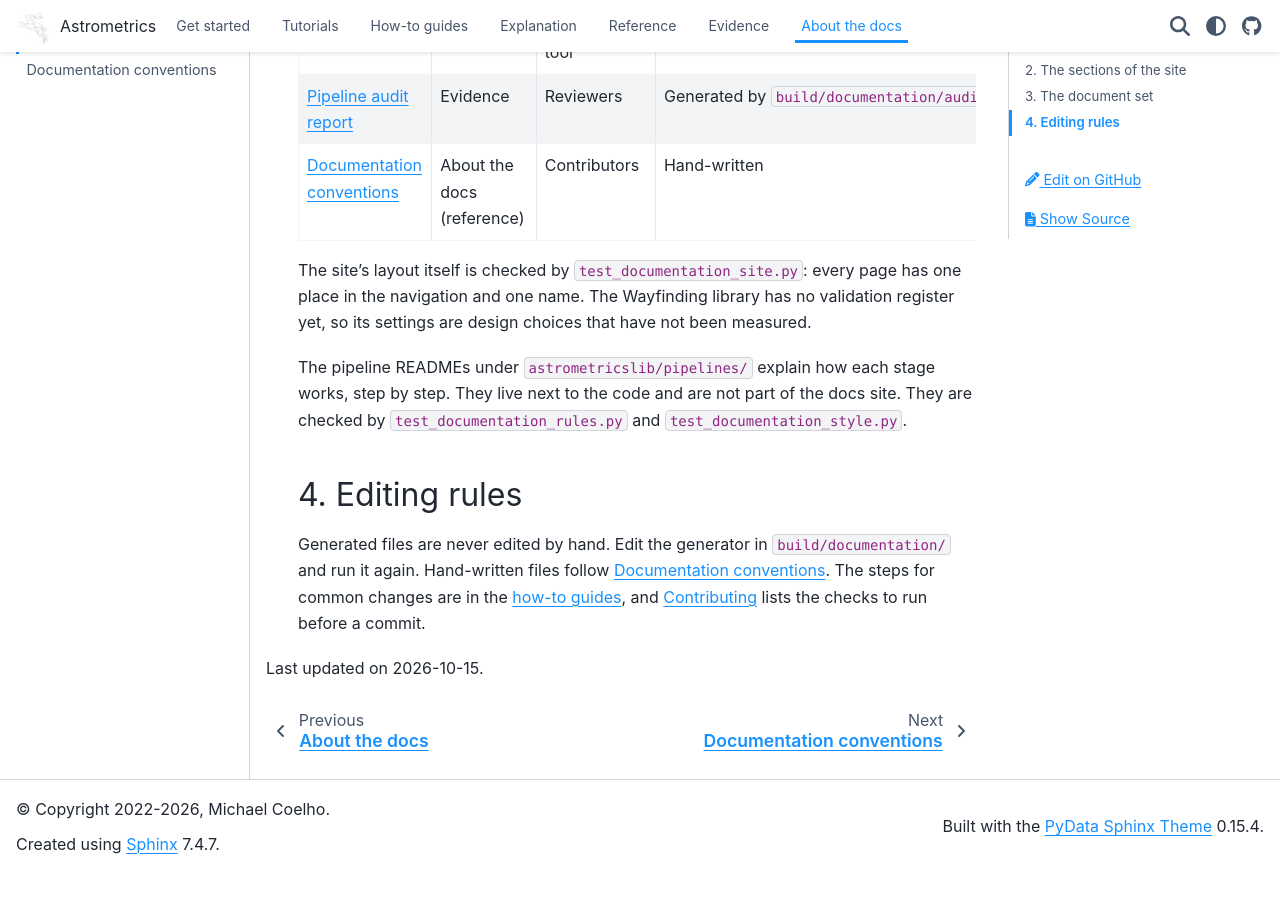
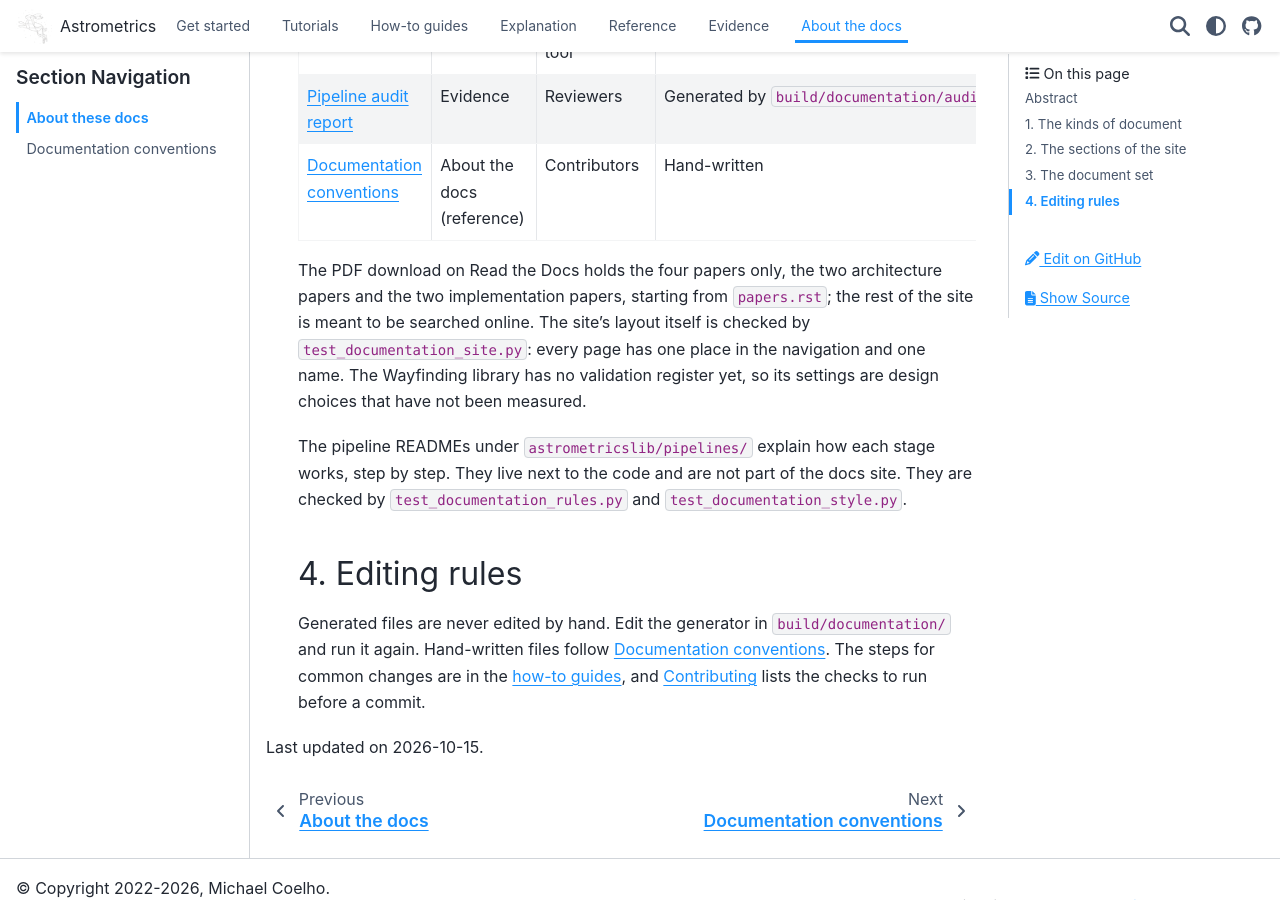
Before and after one commit to m1chae2/astrometrics, a Sphinx documentation site: the page built from documentation/About_These_Docs.md, in a window 1280 px wide and 900 px high, scrolled down 2832 px. Built offline with Sphinx 7.4.7 and the PyData theme 0.15.4, drawn with Linux system fonts in a browser that asks for light colours; pages that are not in the unit, such as notebooks, are missing from menus; before the commit the page ends 3705 px from its top, so only the background shows below that.

Commit message:
docs: make the PDF download the four papers only (#82)
The PDF was the whole site printed as one book, 671 pages, mostly the
API reference and the validation register. It now holds only the two
architecture papers and the two implementation papers (125 pages),
starting from documentation/papers.rst. That page is read only by the
PDF build, so the website is unchanged. The CI PDF job builds and
compiles astrometrics-papers.pdf.

Co-Authored-By: Claude Opus 5.5 <noreply@anthropic.com>
Claude-Session: https://claude.ai/code/session_017kAY5kkGyzXHbdXtHkYpjS

```diff
--- a/documentation/About_These_Docs.md
+++ b/documentation/About_These_Docs.md
@@ -53,7 +53,7 @@ The site has seven sections, one per kind of document plus a section about the d
 | [Pipeline audit report](library_design/Pipeline_Audit_Report.md) | Evidence | Reviewers | Generated by `build/documentation/audit_pipelines.py` | Rewritten on every docs build; the script exits with an error on a broken link |
 | [Documentation conventions](Documentation_Conventions.md) | About the docs (reference) | Contributors | Hand-written | Docs build, Vale, markdownlint |
 
-The site's layout itself is checked by `test_documentation_site.py`: every page has one place in the navigation and one name. The Wayfinding library has no validation register yet, so its settings are design choices that have not been measured.
+The PDF download on Read the Docs holds the four papers only, the two architecture papers and the two implementation papers, starting from `papers.rst`; the rest of the site is meant to be searched online. The site's layout itself is checked by `test_documentation_site.py`: every page has one place in the navigation and one name. The Wayfinding library has no validation register yet, so its settings are design choices that have not been measured.
 
 The pipeline READMEs under `astrometricslib/pipelines/` explain how each stage works, step by step. They live next to the code and are not part of the docs site. They are checked by `test_documentation_rules.py` and `test_documentation_style.py`.
 
--- a/documentation/conf.py
+++ b/documentation/conf.py
@@ -4,7 +4,7 @@ Includes PyData Sphinx Theme, numpydoc, sphinx-automodapi,
 MyST-NB notebook execution, and InterSphinx mappings to
 Astropy, NumPy, SciPy, and Matplotlib. It also sets up the site features a
 reader expects on Read the Docs: an "Edit on GitHub" button, the date each page
-last changed, a sitemap, a 404 page, and a PDF of the whole site.
+last changed, a sitemap, a 404 page, and a PDF of the four papers.
 """
 
 import os
@@ -20,6 +20,7 @@ from typing import ClassVar
 from docutils import nodes
 from sphinx import addnodes
 from sphinx.application import Sphinx
+from sphinx.environment import BuildEnvironment
 from sphinx.util.docutils import SphinxDirective
 
 # Insert root project path into sys.path to enable Sphinx autodoc reflection
@@ -138,7 +139,9 @@ latex_engine = "xelatex"
 # makeindex builds the index everywhere; xindy needs language modules that not
 # every TeX installation ships.
 latex_use_xindy = False
-latex_documents = [("index", "astrometrics.tex", "Astrometrics documentation", author, "manual")]
+# The PDF holds the four papers only (papers.rst), not the whole site: the API
+# reference, the register and the guides are meant to be searched online.
+latex_documents = [("papers", "astrometrics-papers.tex", "Astrometrics papers", author, "manual")]
 
 # Intersphinx mapping for external scientific library links
 intersphinx_mapping = {
@@ -284,6 +287,28 @@ def _plain_equation_numbers_for_print(app: Sphinx, docname: str, source: list[st
         source[0] = re.sub(r"\\tag\{([^}]*)\}", r"\\qquad(\1)", source[0])
 
 
+def _papers_page_for_print_only(app: Sphinx, env: BuildEnvironment, docnames: list[str]) -> None:
+    """Leave the PDF's starting page out of every build except the PDF.
+
+    ``papers.rst`` lists the four papers so the PDF holds only them. The
+    website already lists the papers in its sections, so it must not read
+    this page.
+
+    Parameters
+    ----------
+    app : `sphinx.application.Sphinx`
+        The running Sphinx application.
+    env : `sphinx.environment.BuildEnvironment`
+        The build environment.
+    docnames : `list` [`str`]
+        The documents about to be read, changed in place.
+    """
+    if app.builder.format != "latex":
+        env.found_docs.discard("papers")
+        if "papers" in docnames:
+            docnames.remove("papers")
+
+
 def setup(app: Sphinx) -> None:
     """Register the project's Sphinx event handlers.
 
@@ -295,3 +320,4 @@ def setup(app: Sphinx) -> None:
     app.connect("doctree-read", _builtin_type_xrefs)
     app.connect("builder-inited", _plain_mermaid_for_print)
     app.connect("source-read", _plain_equation_numbers_for_print)
+    app.connect("env-before-read-docs", _papers_page_for_print_only)
```
Also changed, not shown: documentation/papers.rst (added, +21 -0 lines), .readthedocs.yaml, 2 other files.
